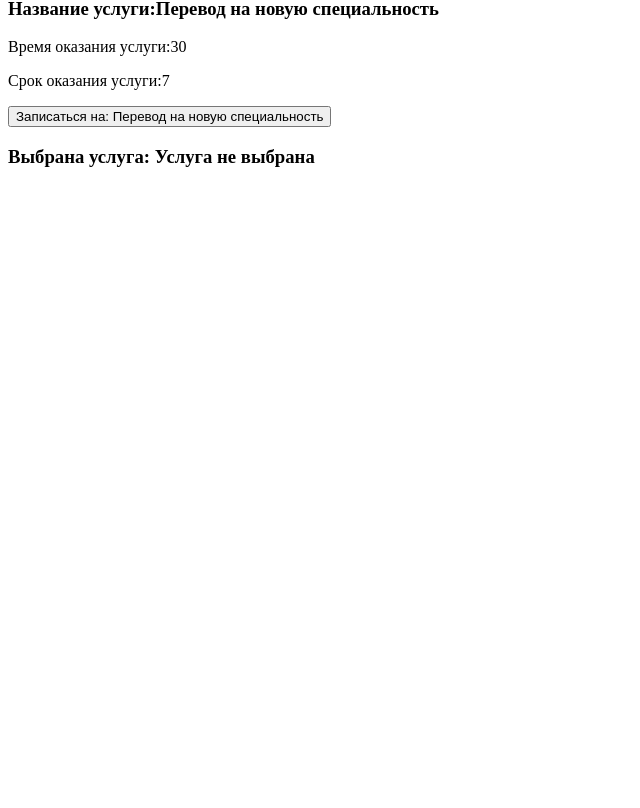
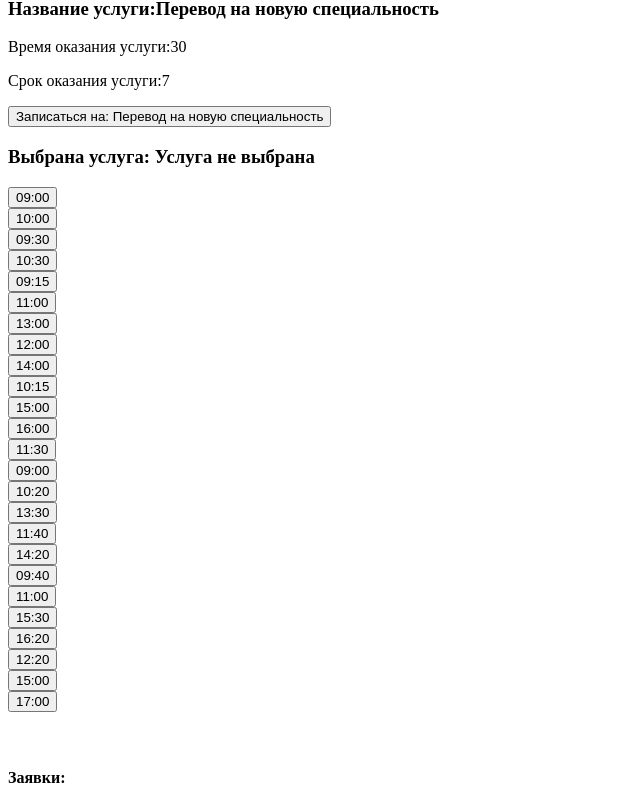
Before and after one commit to uglezhuy/eLine, a React (Vite) app: page / in a window 1280 px wide. Shown: the part 379-1187 px from the top of the page, without its empty margins (0-640 px from the left). Before the commit the page ends 800 px from the top, so only its background shows below. Built offline with nearby package versions, Linux system fonts and the light colour scheme.

Commit message:
no coments

```diff
--- a/src/App.jsx
+++ b/src/App.jsx
@@ -2,16 +2,33 @@ import './App.css'
 
 import CardList from './components/ServiceList'
 import BookingForm from './components/BookingForm'
+import Requestslist from './components/RequestsList'
 
 import services from './data/services.js'
+import schedule from './data/schedule.js'
+
 import { useState } from 'react'
+import RequestsCard from './components/RequestsList.jsx'
 
 
 
 function App() {
-  const [serviceZapis, setServiceZapis] = useState(0);
+  const [selectedService, setSelectedService] = useState(null);
+
 
   const [requests, setRequests] = useState([]);
+
+
+
+  function chengeStatus(id) {
+    setRequests(
+      requests.map((r) =>
+        r.id === id
+          ? { ...r, status: "Подтверждено" }
+          : r
+      )
+    );
+  }
 
   return (
     <>
@@ -22,18 +39,26 @@ function App() {
 
       <CardList
         services={services}
-        serviceZapis={serviceZapis}
-        setServiceZapis={setServiceZapis}
+        selectedService={selectedService}
+        setSelectedService={setSelectedService}
 
       />
 
       <BookingForm
-        serviceZapis={serviceZapis}
+        selectedService={selectedService}
 
         requests={requests}
+        schedule={schedule}
+
         setRequests={setRequests}
 
       />
+      <Requestslist
+        requests={requests}
+        chengeStatus={chengeStatus}
+      />
+
+
 
     </>
   );
--- a/src/components/BookingForm.jsx
+++ b/src/components/BookingForm.jsx
@@ -10,13 +10,21 @@ import { useState } from 'react'
 
 function BookingForm(props) {
 
+
+
+    const [selectedScheduleId, setSelectedScheduleId] = useState(null);
+
+
     function handleSubmit() {
+        console.log("Данные о пользователе получены");
         console.log(name);
         console.log(phone);
-        console.log(props.serviceZapis);
+        console.log(props.selectedService);
 
-        props.setRequests([...props.requests, { service: props.serviceZapis, name: name, phone: phone }])
+        props.setRequests([...props.requests, { service: props.selectedService.name, name: name, phone: phone, selectedScheduleId: selectedScheduleId, status: "Ожидает подтверждения" }])
 
+        setName("");
+        setPhone("");
 
     }
 
@@ -30,19 +38,49 @@ function BookingForm(props) {
     return (
         <>
             <h3>
-                Выбрана услуга: {props.serviceZapis === 0 ? "Услуга не выбрана" : props.serviceZapis}
+                Выбрана услуга: {props.selectedService === null ? "Услуга не выбрана" : props.selectedService.name}
             </h3>
-            {props.serviceZapis === 0 ? "" : <div>    ФИО: <input
+            {props.selectedService === null ? "" : <div>    ФИО: <input
                 type="text"
                 value={name}
                 onChange={(e) => setName(e.target.value)}
             /></div>}
-            {props.serviceZapis === 0 ? "" : <div>    Телефон: <input
+            {props.selectedService === null ? "" : <div>    Телефон: <input
                 type="text"
                 value={phone}
                 onChange={(e) => setPhone(e.target.value)}
             /></div>}
-            {props.serviceZapis === 0 ? "" : <div>    <button onClick={() => handleSubmit()} >Записаться</button></div>}
+
+
+            {props.selectedService === null ? "" : <div> Выберете дуступное время для  услуги: {props.selectedService.name} </div>}
+
+
+
+
+            <>
+                <div>{
+                    props.schedule.map((time) => {
+
+                        const isBusy = props.requests.some(
+                            (request) =>
+
+                                request.selectedScheduleId === time.id
+                        );
+
+                        return isBusy ? null : (
+                            <>
+                                <button onClick={() => setSelectedScheduleId(time.id)}>
+                                    {time.time}
+                                </button>
+                                <br />
+                            </>
+                        );
+                    })}
+                </div>
+            </>
+
+            <br />
+            {props.selectedService === null ? "" : <div>    <button onClick={() => handleSubmit()} >Записаться</button></div>}
         </>
     );
 }
--- /dev/null
+++ b/src/components/RequestCard.jsx
@@ -0,0 +1,37 @@
+import '../App.css'
+
+
+function RequestsCard(props) {
+
+
+    return (
+        <>
+            <br />
+            <div >{props.request.service}</div>
+            <div>{props.request.name}</div>
+            <div>{props.request.phone}</div>
+            <div>Выбранное время  id {props.request.selectedScheduleId}</div>
+            <div>{props.request.status}</div>
+
+
+            <button onClick={() => props.chengeStatus(props.request.id)}>Подтвердить</button>
+
+
+        </>
+    )
+}
+
+
+
+
+
+
+
+
+
+
+
+
+
+
+export default RequestsCard
--- /dev/null
+++ b/src/components/RequestsList.jsx
@@ -0,0 +1,32 @@
+
+import RequestsCard from './RequestCard'
+
+import { useState } from 'react'
+
+
+
+
+function RequestsList(props) {
+    return (
+        <>
+            <br />
+            <h4>Заявки:</h4>
+            {props.requests.map((request, index) => (
+                <RequestsCard
+                    key={index}
+                    request={request}
+                    chengeStatus={props.chengeStatus}
+
+                />
+            ))}
+        </>
+    )
+}
+
+
+
+
+
+
+
+export default RequestsList
--- a/src/components/ServiceCard.jsx
+++ b/src/components/ServiceCard.jsx
@@ -9,8 +9,10 @@ function CardUsluga(props) {
                 <p> Время оказания услуги:{props.service.duration}</p>
                 <p> Срок оказания услуги:{props.service.readyDays}</p>
             </div>
-            <button onClick={() => props.setServiceZapis(props.service.name)}>Записаться на: {props.service.name} </button>
-            <br />
+
+            <button onClick={() => props.setSelectedService(props.service)}>
+                Записаться на: {props.service.name}
+            </button>            <br />
 
         </>
     )
--- a/src/components/ServiceList.jsx
+++ b/src/components/ServiceList.jsx
@@ -2,22 +2,13 @@ import './ServiceCard.css'
 import CardUsluga from '../components/ServiceCard'
 
 function CardUslugaList(props) {
-
-
-
-
-
     return (<>
         {props.services.map((service) => {
             return (
                 <CardUsluga
-
                     key={service.id}
-
                     service={service}
-
-                    setServiceZapis={props.setServiceZapis}
-
+                    setSelectedService={props.setSelectedService}
                 />
             )
         }
--- /dev/null
+++ b/src/data/schedule.js
@@ -0,0 +1,38 @@
+const schedule = [
+  // 13 июля 2026
+  { id: 1, employee: 1, day: 13, month: 7, year: 2026, time: "09:00" },
+  { id: 2, employee: 1, day: 13, month: 7, year: 2026, time: "10:00" },
+  { id: 3, employee: 2, day: 13, month: 7, year: 2026, time: "09:30" },
+  { id: 4, employee: 2, day: 13, month: 7, year: 2026, time: "10:30" },
+  { id: 5, employee: 3, day: 13, month: 7, year: 2026, time: "09:15" },
+
+  // 14 июля 2026
+  { id: 6, employee: 1, day: 14, month: 7, year: 2026, time: "11:00" },
+  { id: 7, employee: 1, day: 14, month: 7, year: 2026, time: "13:00" },
+  { id: 8, employee: 2, day: 14, month: 7, year: 2026, time: "12:00" },
+  { id: 9, employee: 2, day: 14, month: 7, year: 2026, time: "14:00" },
+  { id: 10, employee: 3, day: 14, month: 7, year: 2026, time: "10:15" },
+
+  // 15 июля 2026
+  { id: 11, employee: 1, day: 15, month: 7, year: 2026, time: "15:00" },
+  { id: 12, employee: 2, day: 15, month: 7, year: 2026, time: "16:00" },
+  { id: 13, employee: 3, day: 15, month: 7, year: 2026, time: "11:30" },
+  { id: 14, employee: 4, day: 15, month: 7, year: 2026, time: "09:00" },
+  { id: 15, employee: 4, day: 15, month: 7, year: 2026, time: "10:20" },
+
+  // 16 июля 2026
+  { id: 16, employee: 3, day: 16, month: 7, year: 2026, time: "13:30" },
+  { id: 17, employee: 4, day: 16, month: 7, year: 2026, time: "11:40" },
+  { id: 18, employee: 4, day: 16, month: 7, year: 2026, time: "14:20" },
+  { id: 19, employee: 5, day: 16, month: 7, year: 2026, time: "09:40" },
+  { id: 20, employee: 5, day: 16, month: 7, year: 2026, time: "11:00" },
+
+  // 17 июля 2026
+  { id: 21, employee: 3, day: 17, month: 7, year: 2026, time: "15:30" },
+  { id: 22, employee: 4, day: 17, month: 7, year: 2026, time: "16:20" },
+  { id: 23, employee: 5, day: 17, month: 7, year: 2026, time: "12:20" },
+  { id: 24, employee: 5, day: 17, month: 7, year: 2026, time: "15:00" },
+  { id: 25, employee: 5, day: 17, month: 7, year: 2026, time: "17:00" },
+];
+
+export default schedule;
--- a/src/data/services.js
+++ b/src/data/services.js
@@ -4,6 +4,7 @@ const services = [
     name: "Получение справки",
     duration: 5,
     readyDays: 2,
+    availableTime: ["09:00", "09:40", "10:20"],
   },
 
   {
@@ -11,6 +12,7 @@ const services = [
     name: "Заселение в общежитие",
     duration: 20,
     readyDays: 3,
+    availableTime: ["09:00", "09:40", "10:20"],
   },
 
   {
@@ -18,6 +20,8 @@ const services = [
     name: "Перевод на новую специальность",
     duration: 30,
     readyDays: 7,
+    availableTime: ["09:00", "09:40", "10:20"],
   },
 ];
+
 export default services;
```
